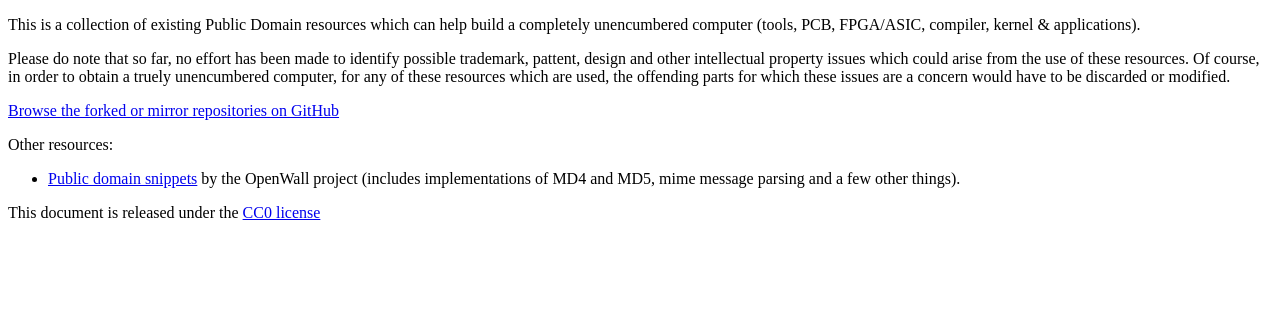
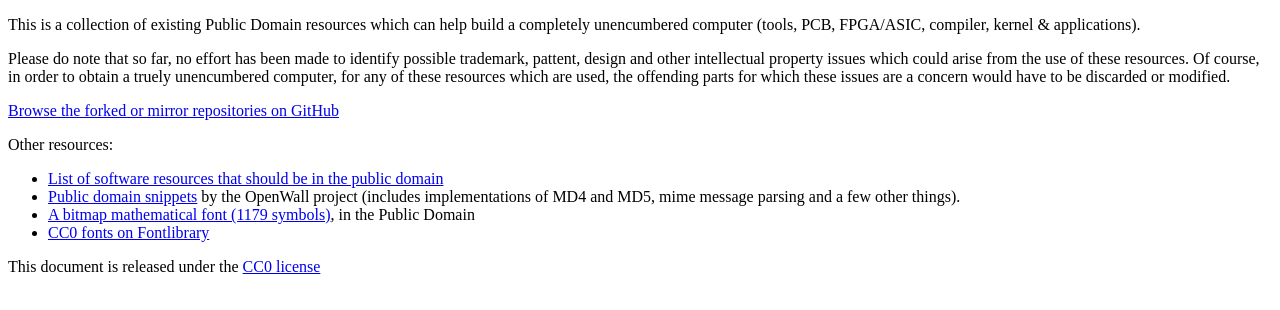
Before and after one commit to publicdomain-computer/publicdomain-computer.github.io, a plain HTML site: page index.html in a window 1280 px wide. Drawn offline with Linux system fonts and the light colour scheme.

Commit message:
Added more external resources.

```diff
--- a/index.html
+++ b/index.html
@@ -19,9 +19,10 @@ Please do note that so far, no effort has been made to identify possible tradema
 
 <p>Other resources:</p>
 <ul>
-<li>
-<a href="http://openwall.info/wiki/people/solar/software/public-domain-source-code">Public domain snippets</a> by the OpenWall project (includes implementations of MD4 and MD5, mime message parsing and a few other things).
-</li>
+<li><a href="https://cod5.org/archive/">List of software resources that should be in the public domain</a></li>
+<li><a href="http://openwall.info/wiki/people/solar/software/public-domain-source-code">Public domain snippets</a> by the OpenWall project (includes implementations of MD4 and MD5, mime message parsing and a few other things).</li>
+<li><a href="http://us.metamath.org/symbols/symbols.html">A bitmap mathematical font (1179 symbols)</a>, in the Public Domain</li>
+<li><a href="https://fontlibrary.org/en/search?license=CC-0">CC0 fonts on Fontlibrary</a></li>
 </ul>
 
 <p>
```
